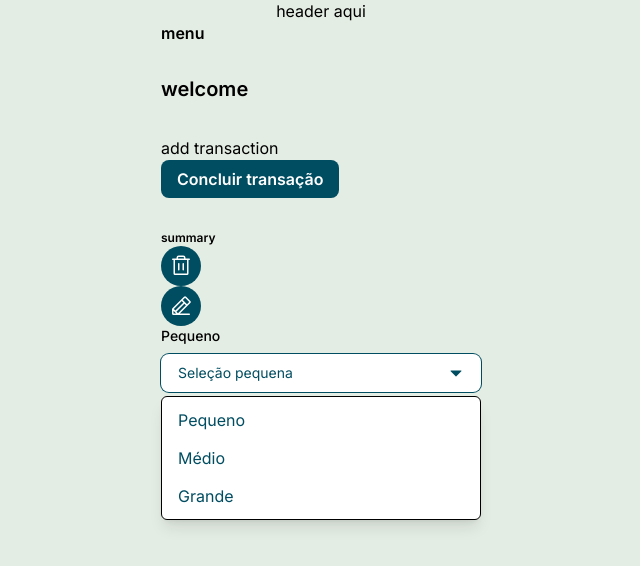
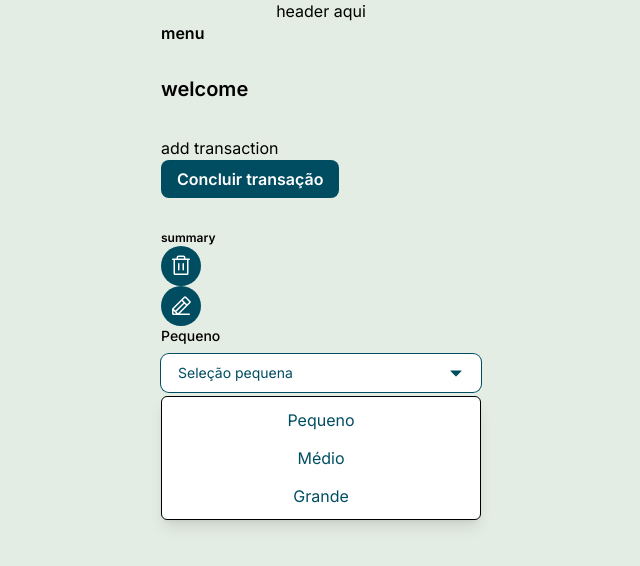
Before and after one commit to M0nicaVaz/fiap-tc-1, a Next.js app: page / in a window 1280 px wide. Both pictures are taken after a click on the button "Seleção pequena". Shown: the top 566 px of the page, without its empty margins (319-959 px from the left). Built offline with nearby package versions, Linux system fonts and the light colour scheme.

Commit message:
fix(Select): text position

```diff
--- a/src/components/Select.tsx
+++ b/src/components/Select.tsx
@@ -83,7 +83,7 @@ export function Select({
                   type="button"
                   onClick={() => handleSelect(option)}
                   disabled={option.disabled}
-                  className={`cursor-pointer w-full text-left text-foreground-400 hover:text-body-600 text-body-400 hover:bg-foreground-000 focus:bg-foreground-000 focus:outline-none px-4 py-2`}
+                  className={`cursor-pointer w-full text-foreground-400 hover:text-body-600 text-body-400 hover:bg-foreground-000 focus:bg-foreground-000 focus:outline-none px-4 py-2`}
                 >
                   {option.label}
                 </button>
```
